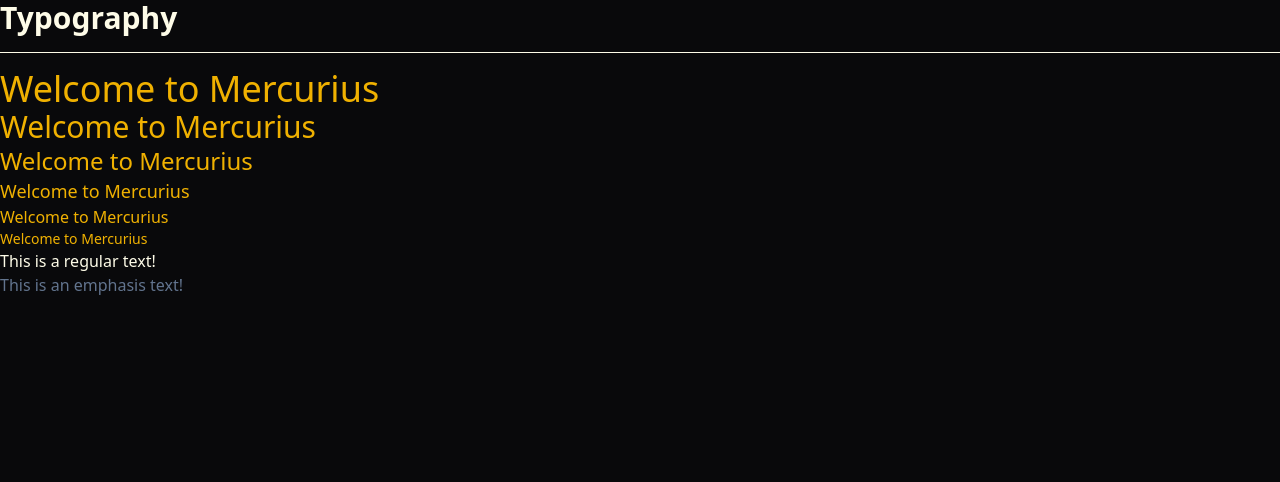
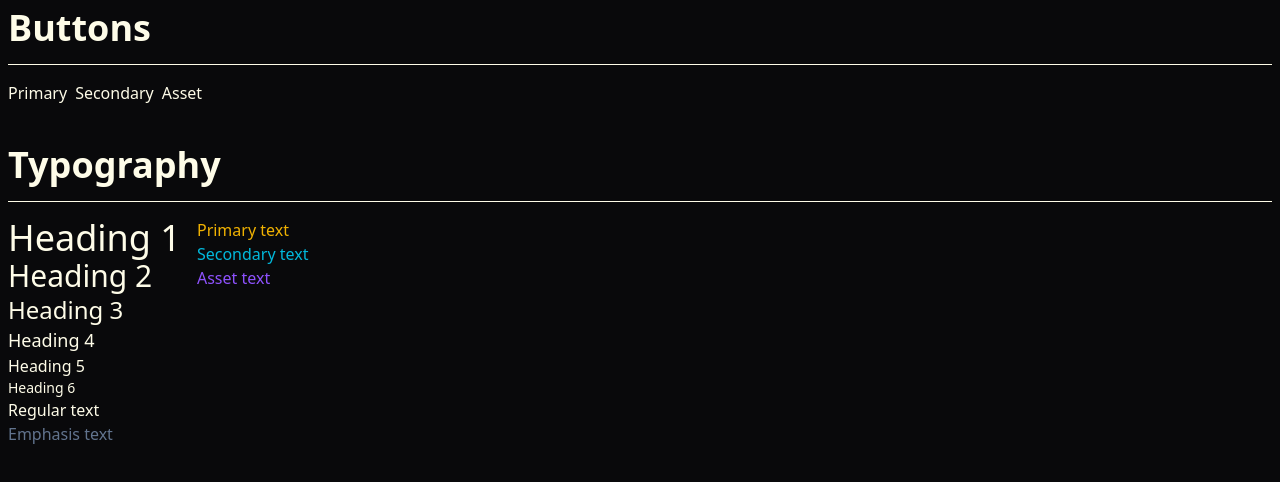
Before and after one commit to mineot/mercurius, a React (Vite) app: page / in a window 1280 px wide. Shown: the top 482 px of the page. Built offline with nearby package versions, Linux system fonts and the light colour scheme.

Commit message:
master - typography configuration

```diff
--- /dev/null
+++ b/src/pages/Examples.tsx
@@ -0,0 +1,39 @@
+export function Examples() {
+  return (
+    <div className="flex flex-col gap-6">
+      <div className="flex flex-col gap-4 p-2">
+        <div className="text-4xl font-bold">Buttons</div>
+        <hr />
+        <div className="flex flex-col gap-4">
+          <div className="flex gap-2">
+            <button>Primary</button>
+            <button>Secondary</button>
+            <button>Asset</button>
+          </div>
+        </div>
+      </div>
+
+      <div className="flex flex-col gap-4 p-2">
+        <div className="text-4xl font-bold">Typography</div>
+        <hr />
+        <div className="flex gap-4">
+          <div>
+            <h1>Heading 1</h1>
+            <h2>Heading 2</h2>
+            <h3>Heading 3</h3>
+            <h4>Heading 4</h4>
+            <h5>Heading 5</h5>
+            <h6>Heading 6</h6>
+            <div>Regular text</div>
+            <div className="emphasis-text">Emphasis text</div>
+          </div>
+          <div>
+            <div className="primary-text">Primary text</div>
+            <div className="secondary-text">Secondary text</div>
+            <div className="asset-text">Asset text</div>
+          </div>
+        </div>
+      </div>
+    </div>
+  );
+}
--- a/src/pages/Welcome.tsx
+++ b/src/pages/Welcome.tsx
@@ -1,18 +1,5 @@
+import { Examples } from './Examples';
+
 export function Welcome() {
-  return (
-    <div className="flex flex-col gap-4">
-      <div className="text-3xl font-bold">Typography</div>
-      <hr />
-      <div>
-        <h1>Welcome to Mercurius</h1>
-        <h2>Welcome to Mercurius</h2>
-        <h3>Welcome to Mercurius</h3>
-        <h4>Welcome to Mercurius</h4>
-        <h5>Welcome to Mercurius</h5>
-        <h6>Welcome to Mercurius</h6>
-        <div>This is a regular text!</div>
-        <div className="emphasis-text">This is an emphasis text!</div>
-      </div>
-    </div>
-  );
+  return <Examples />;
 }
--- a/src/styles/main.css
+++ b/src/styles/main.css
@@ -1,4 +1,5 @@
 @import 'tailwindcss';
+
 @import './semantics/typography.css';
 
 /* THEME */
@@ -9,8 +10,8 @@
 }
 
 body {
+  @apply m-0 p-0;
   @apply w-screen h-screen;
-  @apply m-0 p-0;
+  color: var(--color-text);
   background-color: var(--color-background);
-  color: var(--color-text);
 }
--- a/src/styles/semantics/typography.css
+++ b/src/styles/semantics/typography.css
@@ -22,15 +22,18 @@ h6 {
   @apply text-sm;
 }
 
-h1,
-h2,
-h3,
-h4,
-h5,
-h6 {
-  color: var(--color-primary-500);
-}
-
 @utility emphasis-text {
   color: var(--color-text-emphasis);
 }
+
+@utility primary-text {
+  color: var(--color-text-primary);
+}
+
+@utility secondary-text {
+  color: var(--color-text-secondary);
+}
+
+@utility asset-text {
+  color: var(--color-text-asset);
+}
--- a/src/styles/themes/ancap.theme.css
+++ b/src/styles/themes/ancap.theme.css
@@ -1,17 +1,9 @@
 :root {
   --color-background: var(--color-zinc-950);
+
   --color-text: var(--color-yellow-50);
   --color-text-emphasis: var(--color-slate-500);
-
-  --color-primary-50: var(--color-yellow-50);
-  --color-primary-100: var(--color-yellow-100);
-  --color-primary-200: var(--color-yellow-200);
-  --color-primary-300: var(--color-yellow-300);
-  --color-primary-400: var(--color-yellow-400);
-  --color-primary-500: var(--color-yellow-500);
-  --color-primary-600: var(--color-yellow-600);
-  --color-primary-700: var(--color-yellow-700);
-  --color-primary-800: var(--color-yellow-800);
-  --color-primary-900: var(--color-yellow-900);
-  --color-primary-950: var(--color-yellow-950);
+  --color-text-primary: var(--color-yellow-500);
+  --color-text-secondary: var(--color-cyan-500);
+  --color-text-asset: var(--color-violet-500);
 }
```
